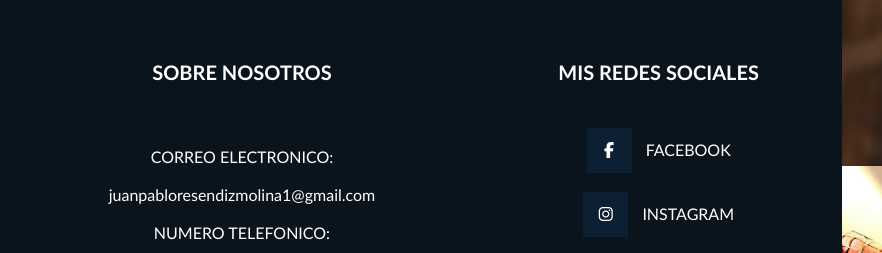
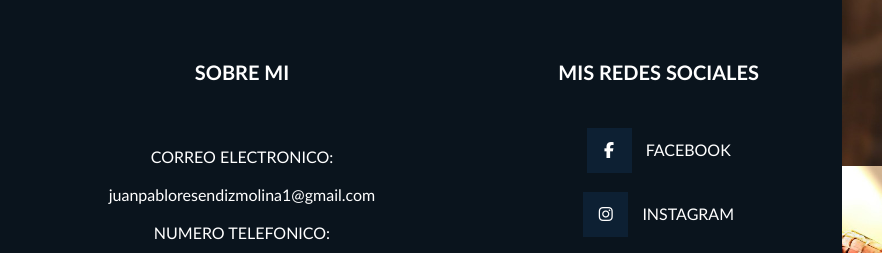
Before and after one commit to aracknight616/Biografia, a plain HTML site: page BIBI.html in a window 1280 px wide. Shown: the part 1234-1487 px from the top of the page, 398-1280 px from the left. Drawn offline with Linux system fonts and the light colour scheme.

Commit message:
Actualizacion del Proyecto

```diff
--- a/BIBI.html
+++ b/BIBI.html
@@ -58,7 +58,7 @@
                 </figure>
             </div>
             <div class="box">
-                <h2>SOBRE NOSOTROS</h2> <br><br>
+                <h2>SOBRE MI</h2> <br><br>
                     <font color="white">CORREO ELECTRONICO: <br><br> juanpabloresendizmolina1@gmail.com</font><br><br>
                 	<font color="white">NUMERO TELEFONICO: <br><br> 5548138352</font>
             </div>
```
Also changed, not shown: MONO.html (+1 -1 lines).
